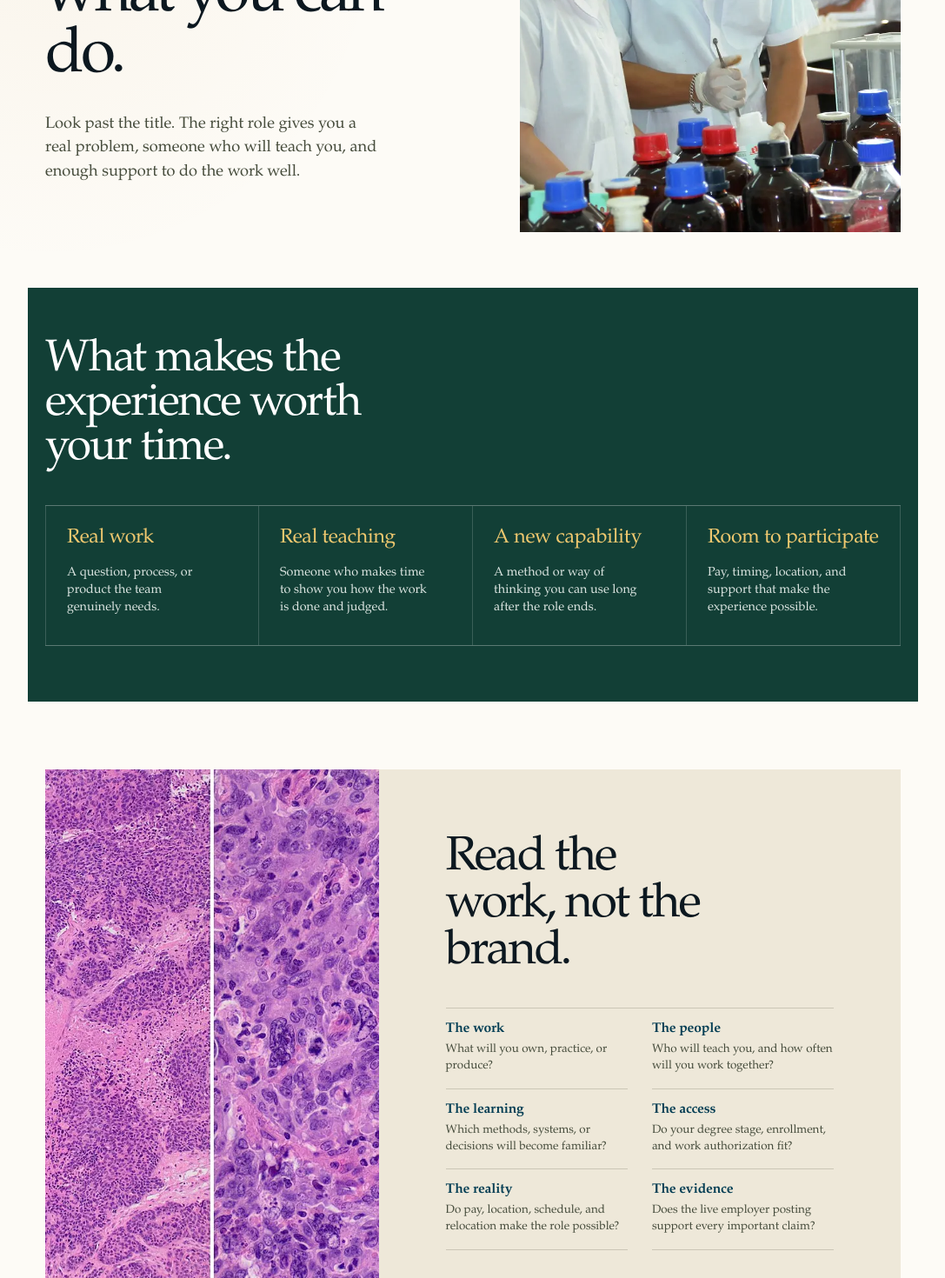
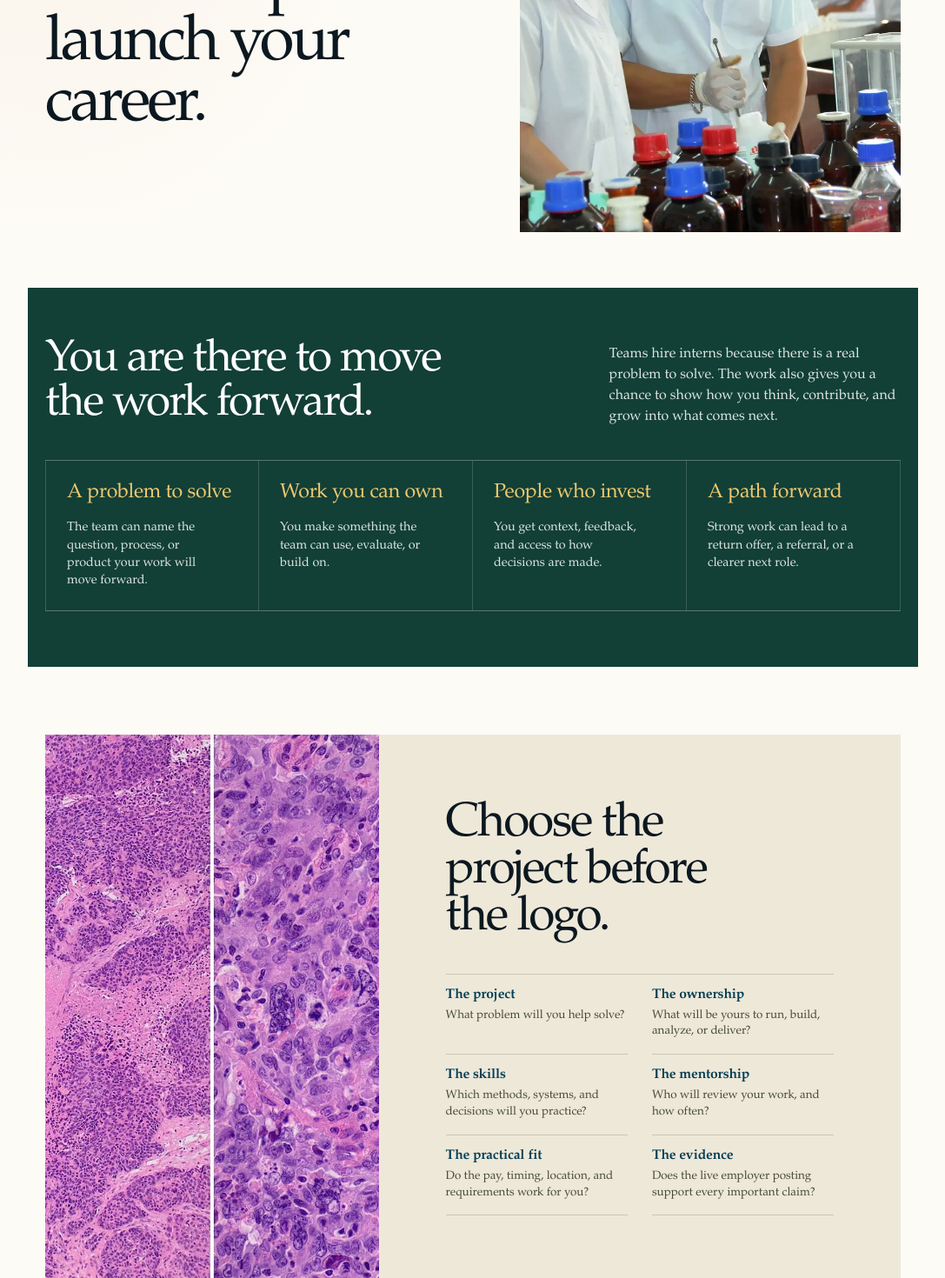
Before and after one commit to austinesparza/csulb-biotech-career-hub, a Next.js app: page /eligibility in a window 1280 px wide. Shown: the part 400-1870 px from the top of the page at 87% size, without its empty margins (96-1183 px from the left). Built offline with nearby package versions, Linux system fonts and the light colour scheme.

Commit message:
Sharpen internship guidance and archive patterns

```diff
--- a/src/app/eligibility/page.tsx
+++ b/src/app/eligibility/page.tsx
@@ -2,18 +2,18 @@ import Image from 'next/image';
 import Link from 'next/link';
 
 const SIGNALS = [
-  ['Real work', 'A question, process, or product the team genuinely needs.'],
-  ['Real teaching', 'Someone who makes time to show you how the work is done and judged.'],
-  ['A new capability', 'A method or way of thinking you can use long after the role ends.'],
-  ['Room to participate', 'Pay, timing, location, and support that make the experience possible.'],
+  ['A problem to solve', 'The team can name the question, process, or product your work will move forward.'],
+  ['Work you can own', 'You make something the team can use, evaluate, or build on.'],
+  ['People who invest', 'You get context, feedback, and access to how decisions are made.'],
+  ['A path forward', 'Strong work can lead to a return offer, a referral, or a clearer next role.'],
 ] as const;
 
 const CHECKS = [
-  ['The work', 'What will you own, practice, or produce?'],
-  ['The people', 'Who will teach you, and how often will you work together?'],
-  ['The learning', 'Which methods, systems, or decisions will become familiar?'],
-  ['The access', 'Do your degree stage, enrollment, and work authorization fit?'],
-  ['The reality', 'Do pay, location, schedule, and relocation make the role possible?'],
+  ['The project', 'What problem will you help solve?'],
+  ['The ownership', 'What will be yours to run, build, analyze, or deliver?'],
+  ['The skills', 'Which methods, systems, and decisions will you practice?'],
+  ['The mentorship', 'Who will review your work, and how often?'],
+  ['The practical fit', 'Do the pay, timing, location, and requirements work for you?'],
   ['The evidence', 'Does the live employer posting support every important claim?'],
 ] as const;
 
@@ -70,11 +70,7 @@ export default function PreparationPage() {
     <div className="prepare-page">
       <header className="prepare-hero site-wrap">
         <div className="prepare-hero-copy">
-          <h1>An internship should change what you can do.</h1>
-          <p>
-            Look past the title. The right role gives you a real problem, someone who
-            will teach you, and enough support to do the work well.
-          </p>
+          <h1>The right internship can launch your career.</h1>
         </div>
         <div className="prepare-hero-image">
           <Image
@@ -89,7 +85,14 @@ export default function PreparationPage() {
 
       <section className="prepare-signals" aria-labelledby="signals-title">
         <div className="site-wrap">
-          <h2 id="signals-title">What makes the experience worth your time.</h2>
+          <div className="prepare-signals-intro">
+            <h2 id="signals-title">You are there to move the work forward.</h2>
+            <p>
+              Teams hire interns because there is a real problem to solve. The work also
+              gives you a chance to show how you think, contribute, and grow into what
+              comes next.
+            </p>
+          </div>
           <div className="prepare-signal-grid">
             {SIGNALS.map(([title, body]) => (
               <article key={title}><h3>{title}</h3><p>{body}</p></article>
@@ -108,7 +111,7 @@ export default function PreparationPage() {
           />
         </div>
         <div className="prepare-choice-copy">
-          <h2 id="choice-title">Read the work, not the brand.</h2>
+          <h2 id="choice-title">Choose the project before the logo.</h2>
           <div className="prepare-check-grid">
             {CHECKS.map(([title, body]) => (
               <article key={title}><h3>{title}</h3><p>{body}</p></article>
--- a/src/app/globals.css
+++ b/src/app/globals.css
@@ -448,12 +448,13 @@ body {
 .prepare-page { overflow: hidden; }
 .prepare-hero { display: grid; grid-template-columns: minmax(0, .9fr) minmax(420px, 1.1fr); gap: clamp(42px, 7vw, 96px); align-items: center; min-height: 640px; padding-block: 64px; }
 .prepare-hero-copy h1 { max-width: 10ch; color: #0c1820; font-size: clamp(3.8rem, 6.8vw, 7rem); font-weight: 500; letter-spacing: -.05em; line-height: .92; }
-.prepare-hero-copy p { max-width: 42ch; margin-top: 28px; color: var(--ink-soft); font-family: var(--serif); font-size: 1.14rem; line-height: 1.52; }
 .prepare-hero-image { position: relative; min-height: 470px; overflow: hidden; }
 .prepare-hero-image img { object-fit: cover; }
 .prepare-signals { background: #123f36; color: white; }
 .prepare-signals > div { padding-block: 58px 64px; }
-.prepare-signals h2 { max-width: 16ch; color: white; font-size: clamp(2.3rem, 4vw, 4rem); font-weight: 500; letter-spacing: -.035em; line-height: 1; }
+.prepare-signals-intro { display: grid; grid-template-columns: minmax(0, 1.25fr) minmax(260px, .75fr); gap: clamp(36px, 7vw, 100px); align-items: end; }
+.prepare-signals h2 { max-width: 18ch; color: white; font-size: clamp(2.3rem, 4vw, 4rem); font-weight: 500; letter-spacing: -.035em; line-height: 1; }
+.prepare-signals-intro p { max-width: 42ch; color: #dbe5e1; font-family: var(--serif); font-size: 1rem; line-height: 1.5; }
 .prepare-signal-grid { display: grid; grid-template-columns: repeat(4, 1fr); margin-top: 38px; border-block: 1px solid rgba(255,255,255,.3); }
 .prepare-signal-grid article { min-height: 160px; padding: 24px; border-right: 1px solid rgba(255,255,255,.17); }
 .prepare-signal-grid article:first-child { border-left: 1px solid rgba(255,255,255,.17); }
@@ -679,18 +680,24 @@ body {
 .deadline-planner-note { margin-top: 14px; color: var(--ink-faint); font-size: .76rem; }
 .timeline-undated { margin-top: 38px; }
 .calendar-pattern { margin-block: 12px 36px; background: #123f36; color: white; }
-.calendar-pattern-grid { display: grid; grid-template-columns: minmax(260px, .75fr) minmax(0, 1.25fr); gap: clamp(42px, 8vw, 110px); align-items: end; min-height: 390px; padding-block: 58px; }
-.calendar-pattern h2 { max-width: 12ch; color: white; font-size: clamp(2.4rem, 4.4vw, 4.4rem); font-weight: 500; line-height: .96; }
+.calendar-pattern-grid { display: grid; grid-template-columns: minmax(260px, .8fr) minmax(0, 1.2fr); gap: clamp(42px, 8vw, 110px); align-items: center; min-height: 390px; padding-block: 58px; }
+.calendar-pattern h2 { max-width: 11ch; color: white; font-size: clamp(2.4rem, 4.4vw, 4.4rem); font-weight: 500; line-height: .96; }
 .calendar-pattern p { max-width: 46ch; margin-top: 20px; color: #dbe5e1; font-family: var(--serif); }
 .calendar-history-metrics { display: grid; grid-template-columns: repeat(3, 1fr); margin-top: 28px; border-block: 1px solid rgba(255,255,255,.24); }
 .calendar-history-metrics div { padding: 14px 12px 14px 0; border-right: 1px solid rgba(255,255,255,.16); }
 .calendar-history-metrics dt { color: #dbe5e1; font-size: .65rem; text-transform: uppercase; }
 .calendar-history-metrics dd { margin-top: 4px; color: #efc86f; font-family: var(--serif); font-size: 1.7rem; }
-.calendar-bars { display: grid; grid-template-columns: repeat(8, 1fr); gap: 8px; height: 250px; margin: 0; padding: 0; list-style: none; }
+.calendar-season { min-width: 0; padding: 26px 28px 24px; border: 1px solid rgba(255,255,255,.25); background: rgba(4, 28, 25, .2); }
+.calendar-season-insight { display: flex; align-items: baseline; gap: 16px; padding-bottom: 20px; border-bottom: 1px solid rgba(255,255,255,.16); }
+.calendar-season-insight strong { color: #efc86f; font-family: var(--serif); font-size: clamp(2.6rem, 5vw, 4.8rem); font-weight: 500; line-height: .8; }
+.calendar-season-insight span { max-width: 31ch; color: #eef5f2; font-family: var(--serif); font-size: .95rem; line-height: 1.35; }
+.calendar-bars { display: grid; grid-template-columns: repeat(8, 1fr); gap: 8px; height: 180px; margin: 24px 0 0; padding: 0; list-style: none; }
 .calendar-bars li { display: grid; grid-template-rows: 20px 1fr 26px; gap: 6px; min-width: 0; color: #dbe5e1; text-align: center; font-family: var(--mono); font-size: .7rem; }
 .calendar-bar-count { color: #efc86f; }
 .calendar-bar-track { position: relative; display: flex; align-items: end; border-bottom: 1px solid rgba(255,255,255,.5); background: repeating-linear-gradient(to top, rgba(255,255,255,.08) 0 1px, transparent 1px 25%); }
 .calendar-bar-track > span { width: 100%; background: linear-gradient(to top, #00a98f, #efc86f); }
+.calendar-pattern .calendar-pattern-caveat { max-width: none; margin-top: 20px; padding-top: 18px; border-top: 1px solid rgba(255,255,255,.16); color: #dbe5e1; font-size: .82rem; line-height: 1.45; }
+.calendar-pattern-caveat strong { color: white; }
 .calendar-learning { display: grid; grid-template-columns: minmax(320px, .9fr) minmax(0, 1.1fr); gap: clamp(48px, 8vw, 120px); align-items: start; padding-block: 70px; border-bottom: 1px solid var(--line-strong); }
 .calendar-learning .mono { color: var(--gold-mark); text-transform: uppercase; }
 .calendar-learning h2 { max-width: 14ch; margin-top: 14px; font-size: clamp(2.5rem, 4.4vw, 4.5rem); font-weight: 500; line-height: .98; }
@@ -733,6 +740,7 @@ body {
   .resource-grid { grid-template-columns: repeat(2, minmax(0, 1fr)); }
   .resource-grid > a, .resource-grid > a:nth-child(-n+2) { grid-column: span 1; }
   .calendar-pattern-grid { grid-template-columns: 1fr; align-items: start; }
+  .prepare-signals-intro { grid-template-columns: 1fr; align-items: start; }
   .calendar-learning, .calendar-watch-section { grid-template-columns: 1fr; }
   .watchlist-controls { grid-template-columns: 1fr; }
 }
@@ -744,7 +752,9 @@ body {
   .board-audience-row { display: grid; }
   .deadline-planner-actions { display: grid; }
   .deadline-planner-actions > div { flex-wrap: wrap; }
-  .calendar-bars { height: 205px; gap: 4px; }
+  .calendar-season { padding: 22px 16px 18px; }
+  .calendar-season-insight { display: grid; gap: 10px; }
+  .calendar-bars { height: 170px; gap: 4px; }
   .calendar-history-metrics { grid-template-columns: 1fr; }
   .calendar-history-metrics div { border-right: 0; border-bottom: 1px solid rgba(255,255,255,.16); }
   .watchlist-grid { grid-template-columns: 1fr; }
```
Also changed, not shown: src/app/calendar/page.tsx (+23 -10 lines).
